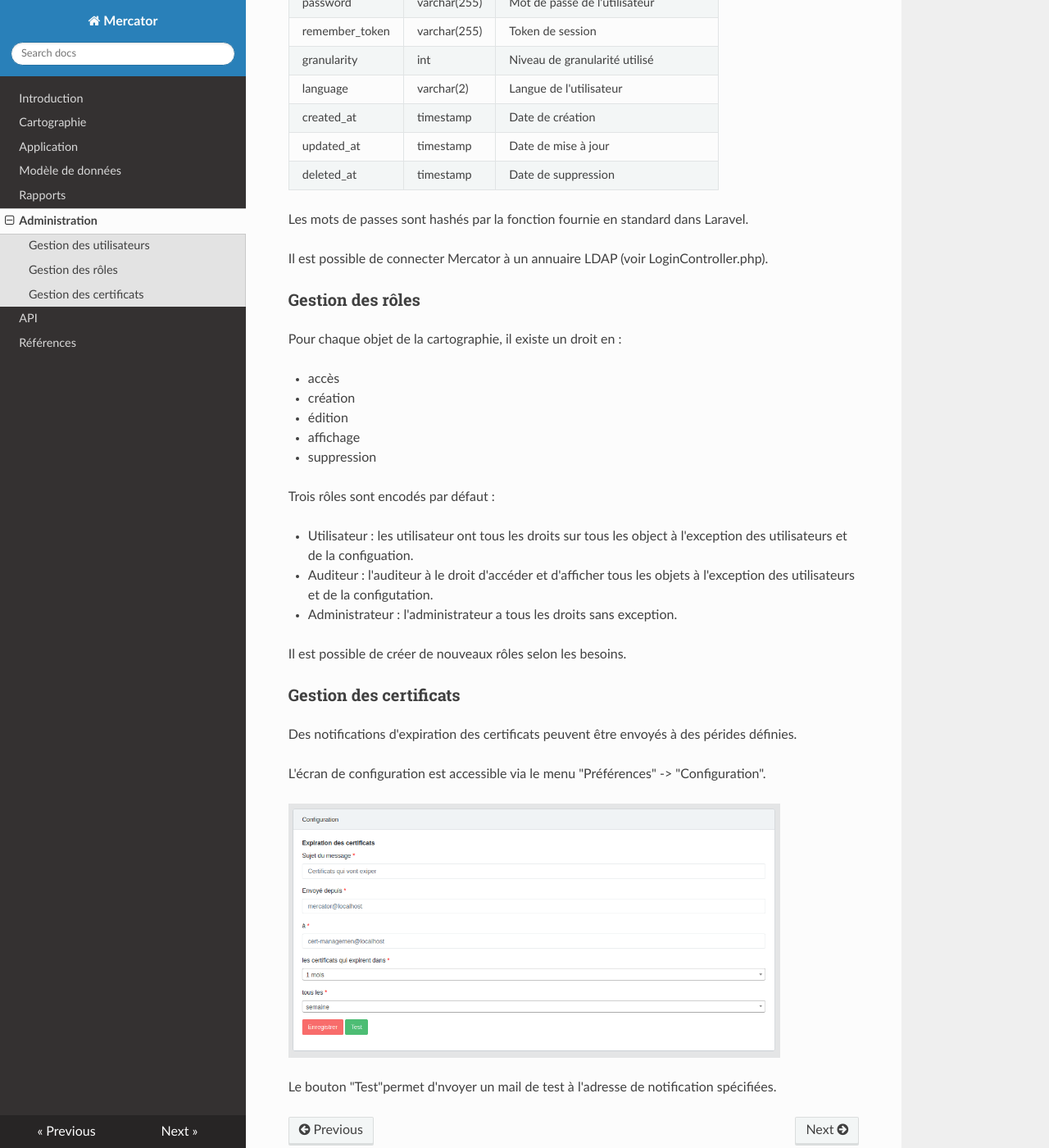
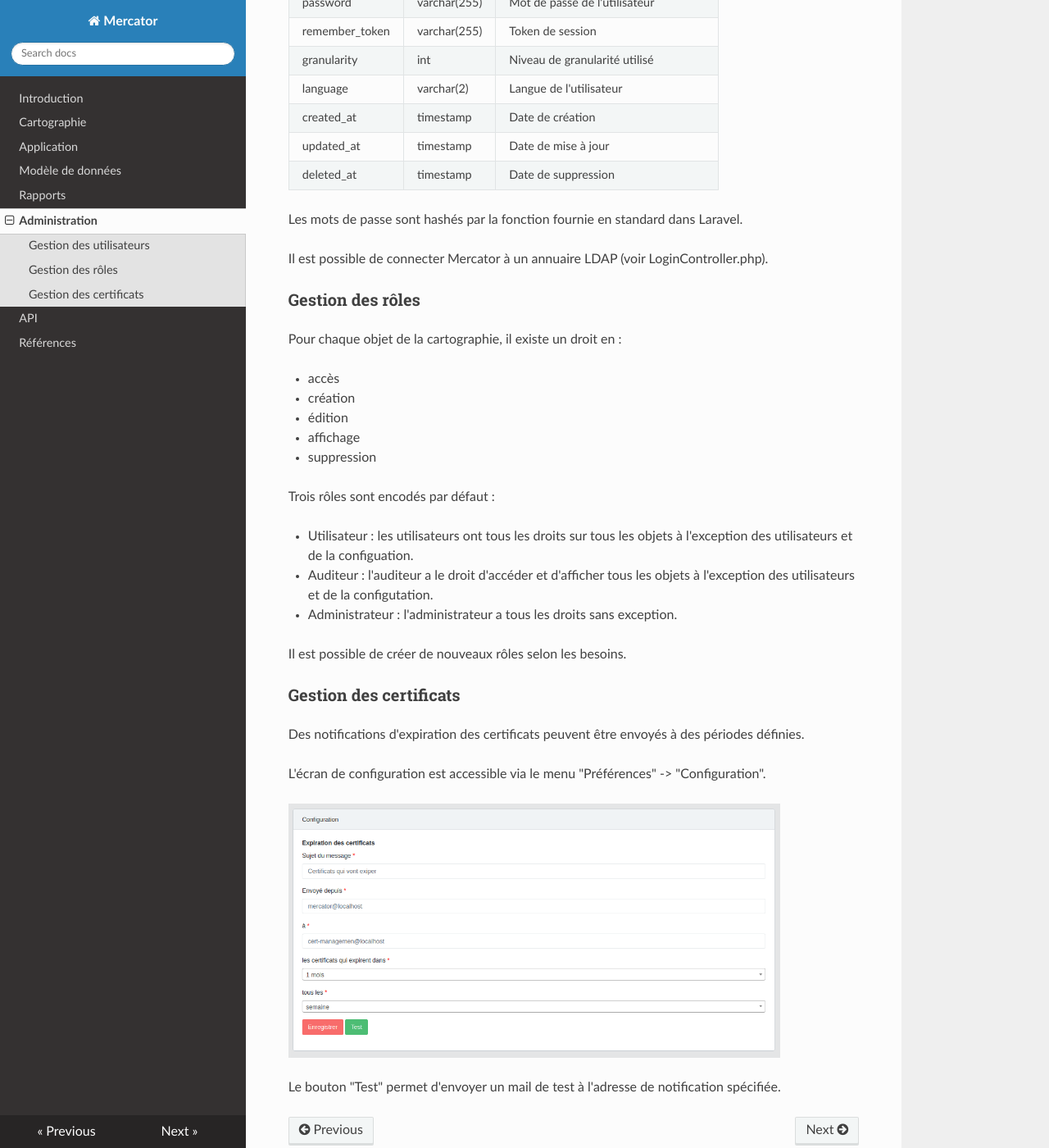
Before and after one commit to dbarzin/mercator, an MkDocs documentation site: the page built from docs/admin.md, in a window 1280 px wide and 1400 px high, scrolled down 490 px. Shown: the whole window at 82% size. Built offline with MkDocs 1.6.1, drawn with Linux system fonts in a browser that asks for light colours; nearby versions of some CDN libraries.

Commit message:
Relecture documentation. Corrections mineures.

```diff
--- a/docs/admin.md
+++ b/docs/admin.md
@@ -20,7 +20,7 @@ Table *users* :
 | updated_at        | timestamp    | Date de mise à jour |
 | deleted_at        | timestamp    | Date de suppression |
 
-Les mots de passes sont hashés par la fonction fournie en standard dans Laravel.
+Les mots de passe sont hashés par la fonction fournie en standard dans Laravel.
 
 Il est possible de connecter Mercator à un annuaire LDAP (voir LoginController.php).
 
@@ -36,18 +36,18 @@ Pour chaque objet de la cartographie, il existe un droit en :
 
 Trois rôles sont encodés par défaut :
 
-- Utilisateur : les utilisateur ont tous les droits sur tous les object à l'exception des utilisateurs et de la configuation.
-- Auditeur : l'auditeur à le droit d'accéder et d'afficher tous les objets à l'exception des utilisateurs et de la configutation.
+- Utilisateur : les utilisateurs ont tous les droits sur tous les objets à l'exception des utilisateurs et de la configuation.
+- Auditeur : l'auditeur a le droit d'accéder et d'afficher tous les objets à l'exception des utilisateurs et de la configutation.
 - Administrateur : l'administrateur a tous les droits sans exception.
 
 Il est possible de créer de nouveaux rôles selon les besoins.
 
 ### Gestion des certificats
 
-Des notifications d'expiration des certificats peuvent être envoyés à des pérides définies.
+Des notifications d'expiration des certificats peuvent être envoyés à des périodes définies.
 
 L'écran de configuration est accessible via le menu "Préférences" -> "Configuration".
 
    [<img src="/mercator/images/certificates.png" width="600">](/mercator/images/certificates.png)
 
-Le bouton "Test"permet d'nvoyer un mail de test à l'adresse de notification spécifiées.
+Le bouton "Test" permet d'envoyer un mail de test à l'adresse de notification spécifiée.
```
Also changed, not shown: docs/application.md (+1 -1 lines), docs/index.md (+2 -2 lines), docs/reports.md (+1 -1 lines).
